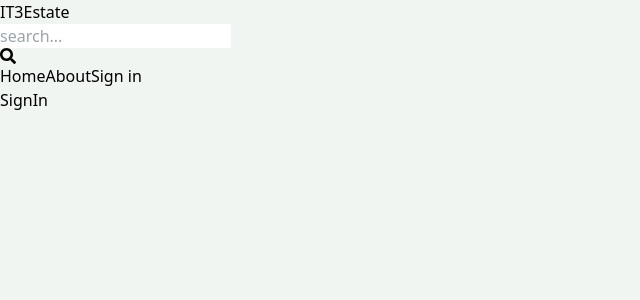
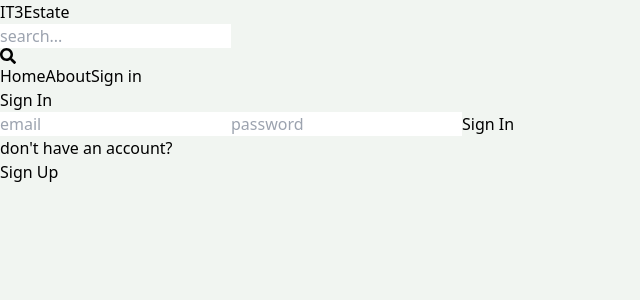
Before and after one commit to BrostouchKOK/mern-estate, a React (Vite) app in the folder client/: page /sign-in in a window 1280 px wide. Shown: the top 300 px of the page, without its empty margins (0-640 px from the left). Built offline with nearby package versions, Linux system fonts and the light colour scheme.

Commit message:
complete sign in page functionality

```diff
--- a/client/src/pages/SignIn.jsx
+++ b/client/src/pages/SignIn.jsx
@@ -1,11 +1,84 @@
-import React from 'react'
+import { useState } from "react";
+import { Link, useNavigate } from "react-router-dom";
+import { toast } from "react-toastify";
 
 const SignIn = () => {
+  const [formData, setFormData] = useState({});
+  const [loading, setLoading] = useState(false);
+  const navigate = useNavigate();
+
+  const handleChange = (e) => {
+    setFormData({
+      ...formData,
+      [e.target.id]: e.target.value,
+    });
+  };
+
+  const handleSubmit = async (e) => {
+    e.preventDefault();
+    try {
+      setLoading(true);
+      const res = await fetch("/api/auth/signin", {
+        method: "POST",
+        headers: {
+          "Content-Type": "application/json",
+        },
+        body: JSON.stringify(formData),
+      });
+
+      const data = await res.json();
+      if (data.success === false) {
+        setLoading(false);
+        toast.error(data.message)
+        // setError(data.message);
+        return
+      }
+      setLoading(false);
+
+      if(data.success === true){
+        toast.success(data.message);
+        navigate("/")
+      }
+    } catch (error) {
+      setLoading(false);
+      toast.error(error.message);
+
+    }
+  };
+
   return (
-    <div>
-      SignIn
+    <div className="py-5 px-7 max-w-lg mx-auto mt-7 rounded-md shadow-lg">
+      <h1 className="text-3xl text-center font-bold">Sign In</h1>
+      <form onSubmit={handleSubmit} className="flex flex-col gap-4 my-4">
+        <input
+          type="email"
+          placeholder="email"
+          id="email"
+          className="p-3 rounded-lg border outline-none"
+          onChange={handleChange}
+        />
+        <input
+          type="password"
+          placeholder="password"
+          id="password"
+          className="p-3 rounded-lg border outline-none"
+          onChange={handleChange}
+        />
+
+        <button className="uppercase p-3 rounded-lg bg-blue-500 text-white hover:opacity-95 disabled:opacity-80 cursor-pointer">
+          {loading ? "Loading" : "Sign In"}
+        </button>
+      </form>
+
+      <div className="flex gap-2 my-5">
+        <p>don't have an account?</p>
+        <Link to={"/sign-up"}>
+          <span className="text-blue-700 hover:underline">Sign Up</span>
+        </Link>
+      </div>
+
     </div>
-  )
-}
+  );
+};
 
-export default SignIn
+export default SignIn;
--- a/client/src/pages/SignUp.jsx
+++ b/client/src/pages/SignUp.jsx
@@ -5,7 +5,6 @@ import { toast } from "react-toastify";
 const SignUp = () => {
   const [formData, setFormData] = useState({});
   const [loading, setLoading] = useState(false);
-  const [error, setError] = useState(true);
   const navigate = useNavigate();
 
   const handleChange = (e) => {
@@ -31,11 +30,10 @@ const SignUp = () => {
       console.log(data);
       if (data.success === false) {
         setLoading(false);
-        setError(data.message);
+        toast.error(data.message);
         return
       }
       setLoading(false);
-      setError(null)
 
       if(data.success === true){
         toast.success(data.message);
@@ -75,19 +73,17 @@ const SignUp = () => {
         />
 
         <button className="uppercase p-3 rounded-lg bg-blue-500 text-white hover:opacity-95 disabled:opacity-80 cursor-pointer">
-          Sign Up
+          {loading? "Loading..." : "Sign Up"}
         </button>
       </form>
 
       <div className="flex gap-2 my-5">
         <p>Have an account?</p>
-        <Link to={"/"}>
+        <Link to={"/sign-in"}>
           <span className="text-blue-700 hover:underline">Sign in</span>
         </Link>
       </div>
-      {
-        error && <p className="text-red-500 mt-5">{error}</p>
-      }
+
     </div>
   );
 };
```
Also changed, not shown: 1 other file (tests, documents, lock files or other folders).
